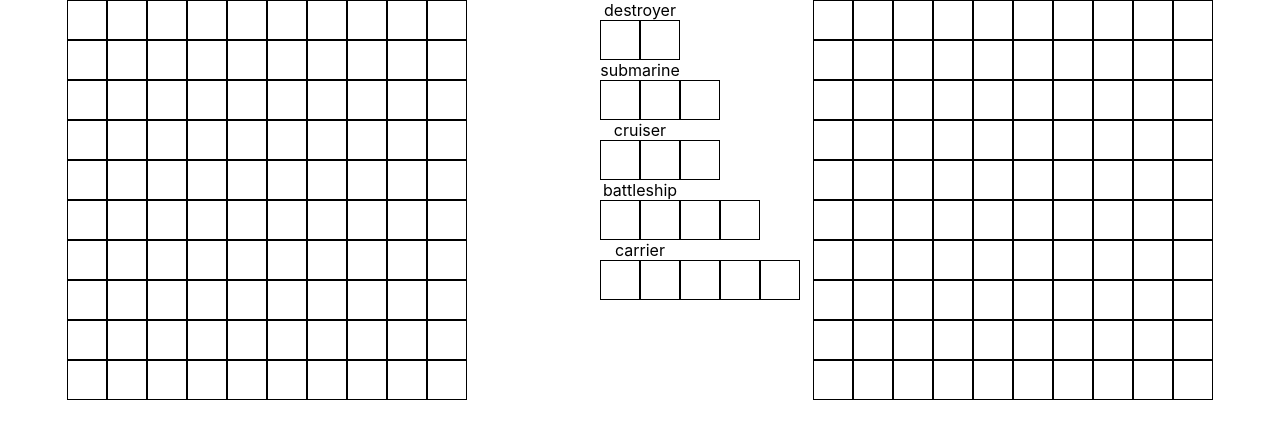
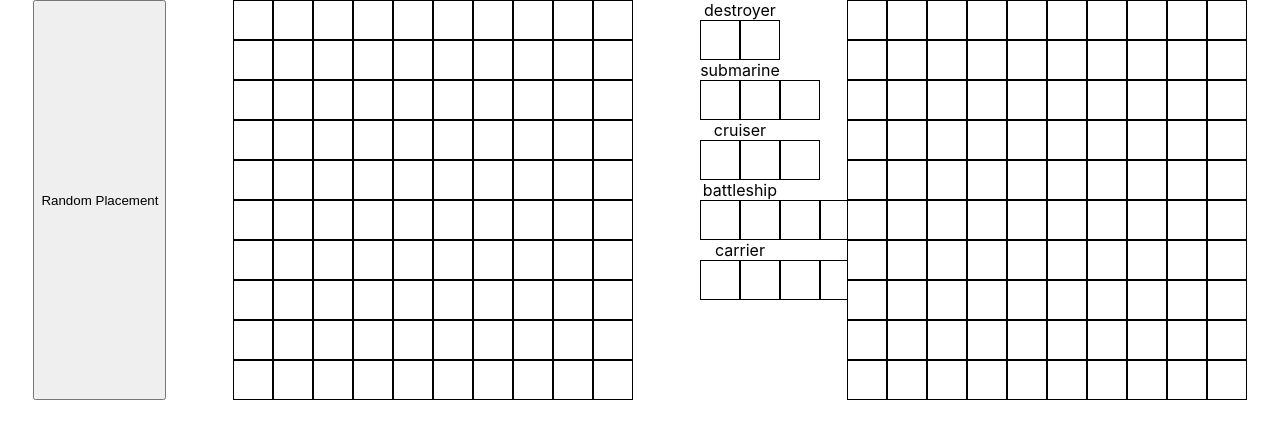
Before and after one commit to digidub/battleship, a React (Create React App) app: page / in a window 1280 px wide. Shown: the top 438 px of the page. Built offline with nearby package versions, Linux system fonts and the light colour scheme.

Commit message:
logic for random placement of player's board

```diff
--- a/src/App.js
+++ b/src/App.js
@@ -1,4 +1,5 @@
 import { useState, useReducer, useEffect } from 'react';
+import { Fragment } from 'react/cjs/react.production.min';
 import styled from 'styled-components';
 import './App.css';
 import GridContainer from './components/GridContainer';
@@ -10,6 +11,8 @@ const reducer = (ships, action) => {
   switch (action.type) {
     case 'remove':
       return ships.filter((ship) => ship.name !== action.name);
+    case 'random':
+      return {};
     default:
       throw new Error('oops');
   }
@@ -109,10 +112,20 @@ function App() {
     setAllShipsPlaced(false);
   };
 
+  const playerOneRandomPlacement = () => {
+    gameController.playerOne.board.clearShipsFromBoard();
+    gameController.playerOne.board.randomShipPlacement();
+    setPlayerOneGridState(gameController.playerOne.board.grid);
+    dispatch({ type: 'random' });
+    setAllShipsPlaced(true);
+  };
+
   return (
     <div className='App'>
       <GridDisplay>
         {!gameStarted && (
+          <Fragment>
+            <button onClick={playerOneRandomPlacement}>Random Placement</button>
             <PlacementGrid
               grid={playerOneGridState}
               placingShip={placingShip}
@@ -121,6 +134,7 @@ function App() {
               handleClick={handlePlaceShip}
               handleRightClick={handleRightClick}
             />
+          </Fragment>
         )}
         {allShipsPlaced && <button onClick={startGame}>start</button>}
         <ShipPanel ships={shipsToPlace} handleClick={handleShipPickUp} />
```
Lines whose indentation alone changed are shown as unchanged.
